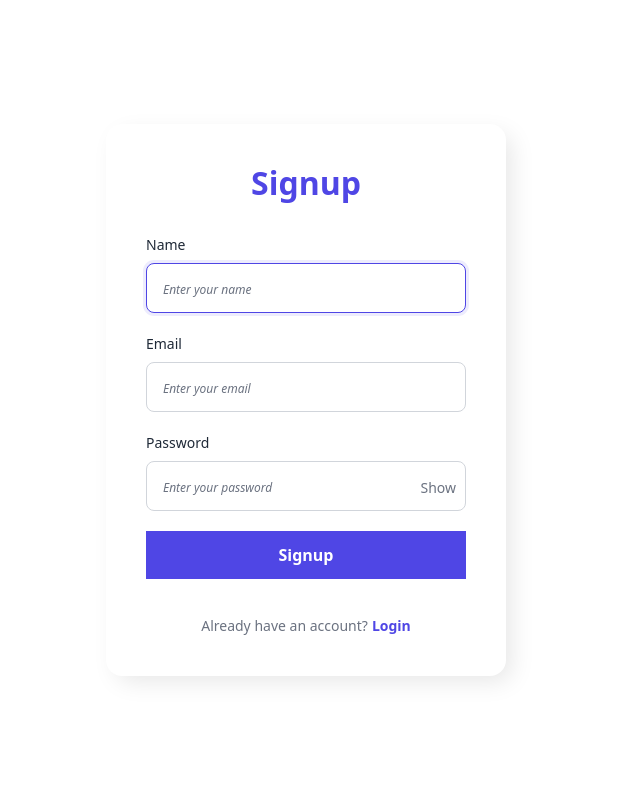
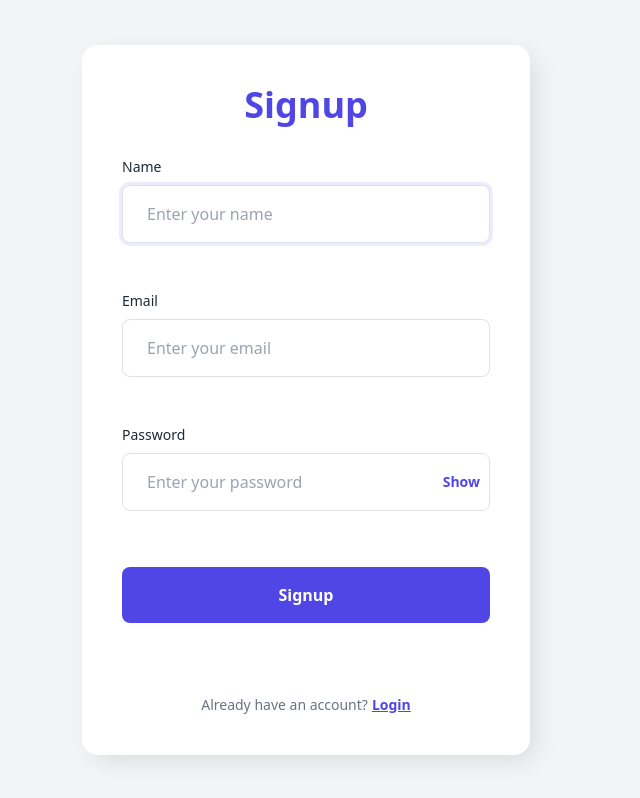
Before and after one commit to MuhammadUmerSajawal/Authentication-and-Product-Listing-System-MERN, a React (Create React App) app in the folder frontend/: page /signup in a window 1280 px wide. Shown: the whole page, without its empty margins (334-974 px from the left). Built offline with nearby package versions, Linux system fonts and the light colour scheme.

Commit message:
Migrate UI styles to Tailwind and make grid products clickable

```diff
--- a/frontend/src/Pages/Login.jsx
+++ b/frontend/src/Pages/Login.jsx
@@ -56,22 +56,23 @@ function Login() {
     }
 
     return (
-        <div className="auth-page">
-            <div className='Container'>
-                <h1>Login</h1>
-                <form onSubmit={handleLogin}>
-                    <div>
-                        <label htmlFor='email'>Email</label>
+        <div className="flex min-h-screen w-full items-center justify-center bg-gray-100 px-4">
+            <div className="w-full max-w-md rounded-2xl bg-white p-10 shadow-[8px_8px_24px_-3px_rgba(0,0,0,0.1)]">
+                <h1 className="mb-8 text-center text-4xl font-semibold text-indigo-600">Login</h1>
+                <form onSubmit={handleLogin} className="flex flex-col gap-5">
+                    <div className="flex flex-col gap-2">
+                        <label htmlFor='email' className="text-sm font-medium text-gray-800">Email</label>
                         <input
                             onChange={handleChange}
                             type='email'
                             name='email'
                             placeholder='Enter your email'
                             value={loginInfo.email}
+                            className="w-full rounded-lg border border-gray-300 px-4 py-3 text-base outline-none transition focus:border-indigo-600 focus:shadow-[0_0_0_3px_rgba(79,70,229,0.1)]"
                         />
                     </div>
-                    <div>
-                        <label htmlFor='password'>Password</label>
+                    <div className="flex flex-col gap-2">
+                        <label htmlFor='password' className="text-sm font-medium text-gray-800">Password</label>
                         <div style={{ display: 'flex', alignItems: 'center', position: 'relative' }}>
                             <input
                                 onChange={handleChange}
@@ -79,19 +80,22 @@ function Login() {
                                 name='password'
                                 placeholder='Enter your password'
                                 value={loginInfo.password}
-                                style={{ width: '100%', paddingRight: '50px' }}
+                                className="w-full rounded-lg border border-gray-300 px-4 py-3 pr-12 text-base outline-none transition focus:border-indigo-600 focus:shadow-[0_0_0_3px_rgba(79,70,229,0.1)]"
                             />
                             <span
                                 onClick={() => setShowPassword(!showPassword)}
                                 style={{ position: 'absolute', right: '10px', cursor: 'pointer', userSelect: 'none' }}
+                                className="m-0 text-sm font-semibold text-indigo-600"
                             >
                                 {showPassword ? 'Hide' : 'Show'}
                             </span>
                         </div>
                     </div>
-                    <button type='submit'>Login</button>
-                    <span>Don't have an account?
-                        <Link to="/signup">Signup</Link>
+                    <button type='submit' className="mt-2 rounded-lg bg-indigo-600 px-4 py-3 text-base font-semibold text-white transition hover:bg-indigo-700">
+                        Login
+                    </button>
+                    <span className="m-0 mt-4 text-center text-sm text-gray-500">Don't have an account?
+                        <Link to="/signup" className="ml-1 font-semibold text-indigo-600 hover:underline">Signup</Link>
                     </span>
                 </form>
                 <ToastContainer />
--- a/frontend/src/Pages/Signup.jsx
+++ b/frontend/src/Pages/Signup.jsx
@@ -57,12 +57,12 @@ function Signup() {
     }
 
     return (
-        <div className="auth-page">
-            <div className='Container'>
-                <h1>Signup</h1>
-                <form onSubmit={handleSubmit}>
-                    <div>
-                        <label htmlFor='name'>Name</label>
+        <div className="flex min-h-screen w-full items-center justify-center bg-gray-100 px-4">
+            <div className="w-full max-w-md rounded-2xl bg-white p-10 shadow-[8px_8px_24px_-3px_rgba(0,0,0,0.1)]">
+                <h1 className="mb-8 text-center text-4xl font-semibold text-indigo-600">Signup</h1>
+                <form onSubmit={handleSubmit} className="flex flex-col gap-5">
+                    <div className="flex flex-col gap-2">
+                        <label htmlFor='name' className="text-sm font-medium text-gray-800">Name</label>
                         <input
                             onChange={handleChange}
                             type='text'
@@ -70,20 +70,22 @@ function Signup() {
                             autoFocus
                             placeholder='Enter your name'
                             value= {signupInfo.name}
+                            className="w-full rounded-lg border border-gray-300 px-4 py-3 text-base outline-none transition focus:border-indigo-600 focus:shadow-[0_0_0_3px_rgba(79,70,229,0.1)]"
                         />
                     </div>
-                    <div>
-                        <label htmlFor='email'>Email</label>
+                    <div className="flex flex-col gap-2">
+                        <label htmlFor='email' className="text-sm font-medium text-gray-800">Email</label>
                         <input
                             onChange={handleChange}
                             type='email'
                             name='email'
                             placeholder='Enter your email'
                             value= {signupInfo.email}
+                            className="w-full rounded-lg border border-gray-300 px-4 py-3 text-base outline-none transition focus:border-indigo-600 focus:shadow-[0_0_0_3px_rgba(79,70,229,0.1)]"
                         />
                     </div>
-                    <div>
-                        <label htmlFor='password'>Password</label>
+                    <div className="flex flex-col gap-2">
+                        <label htmlFor='password' className="text-sm font-medium text-gray-800">Password</label>
                         <div style={{ display: 'flex', alignItems: 'center', position: 'relative' }}>
                             <input
                                 onChange={handleChange}
@@ -91,19 +93,22 @@ function Signup() {
                                 name='password'
                                 placeholder='Enter your password'
                                 value={signupInfo.password}
-                                style={{ width: '100%', paddingRight: '50px' }}
+                                className="w-full rounded-lg border border-gray-300 px-4 py-3 pr-12 text-base outline-none transition focus:border-indigo-600 focus:shadow-[0_0_0_3px_rgba(79,70,229,0.1)]"
                             />
                             <span
                                 onClick={() => setShowPassword(!showPassword)}
                                 style={{ position: 'absolute', right: '10px', cursor: 'pointer', userSelect: 'none' }}
+                                className="m-0 text-sm font-semibold text-indigo-600"
                             >
                                 {showPassword ? 'Hide' : 'Show'}
                             </span>
                         </div>
                     </div>
-                    <button type='submit'>Signup</button>
-                    <span>Already have an account?
-                        <Link to="/login">Login</Link>
+                    <button type='submit' className="mt-2 rounded-lg bg-indigo-600 px-4 py-3 text-base font-semibold text-white transition hover:bg-indigo-700">
+                        Signup
+                    </button>
+                    <span className="m-0 mt-4 text-center text-sm text-gray-500">Already have an account?
+                        <Link to="/login" className="ml-1 font-semibold text-indigo-600 hover:underline">Login</Link>
                     </span>
                 </form>
                 <ToastContainer />
--- a/frontend/src/index.css
+++ b/frontend/src/index.css
@@ -2,323 +2,16 @@
 @tailwind components;
 @tailwind utilities;
 
-:root {
-  --primary: #4f46e5;
-  --primary-dark: #4338ca;
-  --bg: #f3f4f6;
-  --white: #ffffff;
-  --text: #1f2937;
-  --text-light: #6b7280;
-  --shadow: 8px 8px 24px -3px rgba(0, 0, 0, 0.1);
-}
-
-*,
-::before,
-::after {
-  box-sizing: border-box;
-  margin: 0;
-  padding: 0;
-}
-
 html,
-body {
+body,
+#root {
   margin: 0;
   padding: 0;
   width: 100%;
+  min-height: 100%;
 }
 
 body {
-  background-color: var(--bg);
   min-height: 100vh;
   font-family: 'Poppins', sans-serif;
-  color: var(--text);
 }
-
-.auth-page {
-  display: flex;
-  align-items: center;
-  justify-content: center;
-  min-height: 100vh;
-  width: 100%;
-}
-
-.Container {
-  width: 400px;
-  max-width: 450px;
-  background-color: var(--white);
-  padding: 2.5rem;
-  border-radius: 1rem;
-  box-shadow: var(--shadow);
-}
-
-/* Dashboard Styles */
-.dashboard-container {
-    padding: 20px;
-    background-color: #f8f9fa;
-    min-height: 100vh;
-    width: 100%;
-}
-
-.logout-container {
-    display: flex;
-    justify-content: flex-end;
-    margin-bottom: 20px;
-}
-
-.logout-btn {
-    background-color: #ff4d4d;
-    color: white;
-    border: none;
-    padding: 8px 16px;
-    border-radius: 5px;
-    cursor: pointer;
-    font-weight: bold;
-    transition: background-color 0.3s;
-}
-
-.logout-btn:hover {
-    background-color: #cc0000;
-}
-
-.table-header {
-    display: flex;
-    justify-content: space-between;
-    align-items: center;
-    margin-bottom: 15px;
-}
-
-.view-toggle {
-    display: flex;
-    align-items: center;
-    gap: 8px;
-}
-
-.view-toggle-btn {
-    background: transparent;
-    color: #8fa69d;
-    border: none;
-    margin: 0;
-    padding: 2px;
-    line-height: 1;
-}
-
-.view-toggle-btn:hover {
-    background: transparent;
-    color: #4bcd64;
-}
-
-.view-toggle-btn.active {
-    color: #2ecb57;
-}
-
-.add-product-btn {
-    background-color: #396AFF;
-    color: white;
-    border: none;
-    padding: 8px 20px;
-    border-radius: 20px;
-    font-weight: 500;
-}
-
-.dashboard-panel {
-    background: #ffffff;
-    border-radius: 15px;
-    box-shadow: 0 4px 20px rgba(0, 0, 0, 0.05);
-}
-
-.product-table th {
-    color: #718ebf;
-    font-weight: 500;
-    text-transform: capitalize;
-    border-bottom: 1px solid #f1f5fb !important;
-}
-
-.product-table td {
-    color: #232b5d;
-    vertical-align: middle;
-    border-bottom: 1px solid #f1f5fb !important;
-}
-
-.product-grid {
-    display: grid;
-    grid-template-columns: repeat(auto-fill, minmax(240px, 1fr));
-    gap: 16px;
-}
-
-.grid-product-card {
-    border: 2px solid #4a86e8 !important;
-    border-radius: 0 !important;
-    background: #eef2f5 !important;
-    padding: 8px;
-    box-shadow: none;
-}
-
-.grid-product-image {
-    position: relative;
-    height: 210px;
-    border: 2px solid #4a86e8;
-    background: #c9acd4;
-    display: flex;
-    align-items: center;
-    justify-content: center;
-    color: #4a86e8;
-    font-family: inherit;
-    font-size: 22px;
-    font-weight: 600;
-    padding: 12px;
-}
-
-.grid-product-name {
-    text-align: center;
-    line-height: 1.2;
-    max-width: 90%;
-    word-break: break-word;
-}
-
-.grid-product-price {
-    position: absolute;
-    right: 10px;
-    bottom: 8px;
-    font-size: 14px;
-    font-weight: 700;
-    color: #4a86e8;
-}
-
-.grid-meta {
-    color: #4a86e8;
-    font-family: inherit;
-    font-size: 16px;
-    margin-bottom: 6px;
-}
-
-.grid-title {
-    color: #4a86e8;
-    font-family: inherit;
-    font-size: 22px;
-    font-weight: 700;
-    line-height: 1.15;
-    margin-bottom: 6px;
-    word-break: break-word;
-}
-
-.modal-content {
-    border-radius: 15px;
-    border: none;
-}
-
-.modal-header {
-    border-bottom: 1px solid #f1f5fb;
-    padding: 20px;
-}
-
-.modal-title {
-    color: #232b5d;
-    font-weight: bold;
-}
-
-.modal-body {
-    padding: 20px;
-}
-
-.modal-footer {
-    border-top: 1px solid #f1f5fb;
-    padding: 20px;
-}
-
-
-.Container h1 {
-  font-size: 2rem;
-  font-weight: 600;
-  text-align: center;
-  margin-bottom: 2rem;
-  color: var(--primary);
-}
-
-.Container input::placeholder{
-  color: var(--text-light);
-  font-size: 12px;
-  font-style: italic;
-}
-
-form {
-  display: flex;
-  flex-direction: column;
-  gap: 1.25rem;
-}
-
-form div {
-  display: flex;
-  flex-direction: column;
-  gap: 0.5rem;
-}
-
-label {
-  font-size: 0.875rem;
-  font-weight: 500;
-  color: var(--text);
-}
-
-input {
-  width: 100%;
-  padding: 0.75rem 1rem;
-  border: 1px solid #d1d5db;
-  border-radius: 0.5rem;
-  font-size: 1rem;
-  font-family: inherit;
-  outline: none;
-  transition: border-color 0.2s, box-shadow 0.2s;
-}
-
-input:focus {
-  border-color: var(--primary);
-  box-shadow: 0 0 0 3px rgba(79, 70, 229, 0.1);
-}
-
-button {
-  background-color: var(--primary);
-  color: var(--white);
-  padding: 0.75rem;
-  border: none;
-  border-radius: 0.5rem;
-  font-size: 1rem;
-  font-weight: 600;
-  cursor: pointer;
-  transition: background-color 0.2s;
-  margin-top: 0.5rem;
-}
-
-button:hover {
-  background-color: var(--primary-dark);
-}
-
-span {
-  text-align: center;
-  font-size: 0.875rem;
-  color: var(--text-light);
-  margin-top: 1rem;
-}
-
-span a {
-  color: var(--primary);
-  text-decoration: none;
-  font-weight: 600;
-  margin-left: 0.25rem;
-}
-
-span a:hover {
-  text-decoration: underline;
-}
-
-@media (max-width: 480px) {
-  .Container {
-    padding: 1.5rem;
-  }
-
-  .Container h1 {
-    font-size: 1.5rem;
-  }
-
-  input {
-    font-size: 0.9rem;
-  }
-}
```
Also changed, not shown: frontend/src/Pages/Dashboard.jsx (+80 -68 lines), frontend/src/Pages/ProductDetails.jsx (+4 -4 lines).
